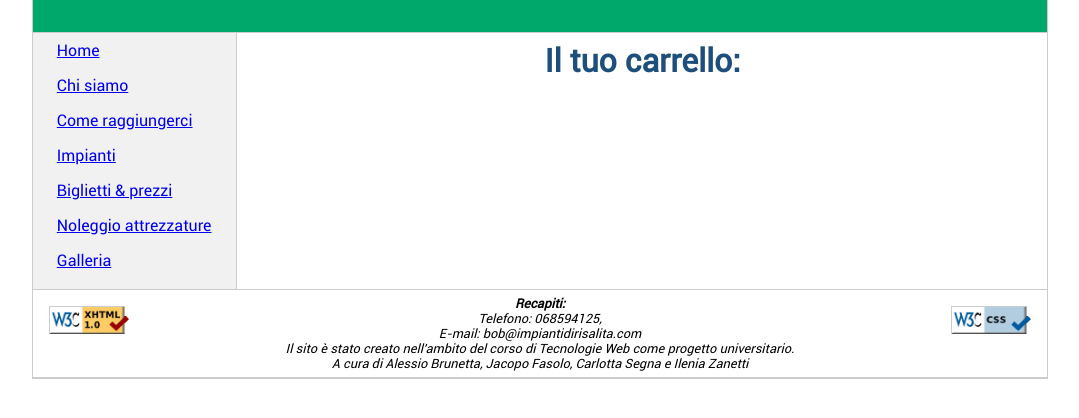
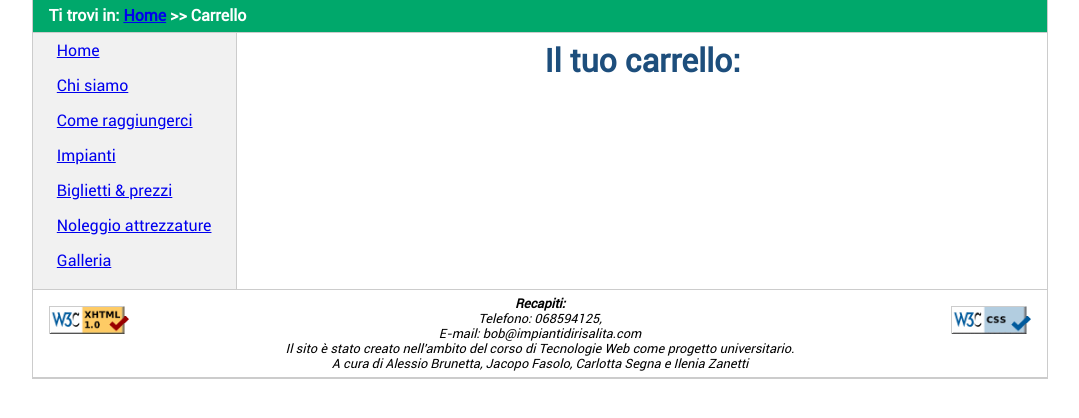
Before and after one commit to JacopoFasolo/Bob-TW, a PHP site: page /Bob-TW/carrello.php in a window 1280 px wide. Shown: the part 192-610 px from the top of the page, without its empty margins (100-1179 px from the left). Run offline with PHP 8.4, Linux system fonts and the light colour scheme; a user stored in the database is signed in.

Commit message:
gasm
gasm

```diff
--- a/Page/titolopagina.php
+++ b/Page/titolopagina.php
@@ -22,6 +22,9 @@ if($PAGE == "/Bob-TW/noleggio_attrezzatura.php"){
 if($PAGE == "/Bob-TW/galleria.php"){
 	echo "Bob - Galleria";
 }
+if($PAGE == "/Bob-TW/carrello.php"){
+	echo "Bob - Carrello";
+}
 
 if(isset($_REQUEST["Titolo"])){
         $TITOLO=$_REQUEST["Titolo"];
--- a/carrello.php
+++ b/carrello.php
@@ -1,14 +1,17 @@
 <?php
     $titolo = "Bob - Carrello";
 
+    session_start();
+    if(!isset($_SESSION["login"]))
+        header("Location:index.php");
+
     #importo il doctype e l'head della pagina
-    echo file_get_contents("page/doctype.php");
+    include ("page/doctype.php");
 
 	#inizio del tag body della pagina
     echo "<body>";
 
     #controllo se utente loggato cosi da far vedere la triscia superiore di login o la striscia superiore ciao utente se già loggato
-    session_start();
     if(!isset($_SESSION["login"]))
         include ("php/visualloginalto.php");
     	//echo file_get_contents("page/login.html");
--- a/php/breadcrumb.php
+++ b/php/breadcrumb.php
@@ -22,4 +22,7 @@ if($PAGE == "/Bob-TW/noleggio_attrezzatura.php"){
 if($PAGE == "/Bob-TW/galleria.php"){
 	echo '<p> Ti trovi in: <a href="index.php" tabindex="5">Home</a> &gt;&gt; Galleria</p>';
 }
+if($PAGE == "/Bob-TW/carrello.php"){
+	echo '<p> Ti trovi in: <a href="index.php" tabindex="5">Home</a> &gt;&gt; Carrello</p>';
+}
 ?>
--- a/php/loggedin.php
+++ b/php/loggedin.php
@@ -2,7 +2,7 @@
 <a>Ciao <?php echo $_SESSION["USER"]; ?> </a>
 <?php
 	$PAGE = $_SERVER["REQUEST_URI"];
-	echo '<a href="phpf/logout.php?PAGE='.$PAGE.'" tabindex="2">Logout</a>';
+	echo '<a href="php/logout.php?PAGE='.$PAGE.'" tabindex="2">Logout</a>';
 	?>
 <a href = "carrello.php" tabindex="1">Il tuo carrello</a>
 </div>
--- a/php/loginpage.php
+++ b/php/loginpage.php
@@ -11,7 +11,7 @@ if(isset($_REQUEST["PAGE"])){
 
 
         <div id="middle">
-            <form id="form_login" method="post" <?php echo 'action="phpf/controlloconnessione.php?PAGE='.$PAGEU.'"'; ?> >
+            <form id="form_login" method="post" <?php echo 'action="php/controlloconnessione.php?PAGE='.$PAGEU.'"'; ?> >
                 <h1>Login</h1>
                 <label for="Username">Username:</label>
                 <input type="text" class="input" size="20" name="uname" id="uname" placeholder="Username" tabindex="20"/>
@@ -31,7 +31,7 @@ if(isset($_REQUEST["PAGE"])){
                 ?>
             </form>
 
-            <form id="form_registrazione" method="post" action="phpf/inserisciutente.php">
+            <form id="form_registrazione" method="post" action="php/inserisciutente.php">
                 <h1>Registrati</h1>
                 <label for="Username">Username:</label>
                 <input type="text" class="input" size="20" name="reg_username" placeholder="Username" tabindex="23"/><br/>
```
Also changed, not shown: php/connessione.php (line endings or trailing spaces).
